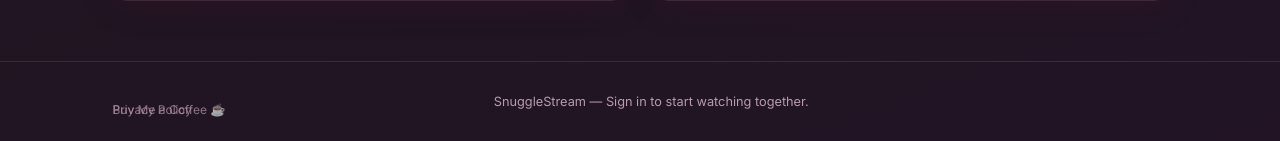
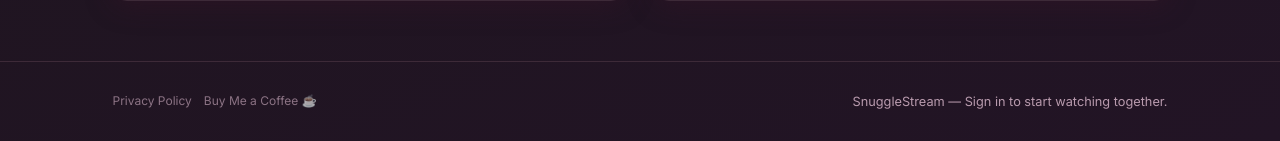
Before and after one commit to CasRepoClone/SnuggleStream, a FastAPI app: page / in a window 1280 px wide. Shown: the part 756-897 px from the top of the page. Run offline with FastAPI, Linux system fonts and the light colour scheme.

Commit message:
styling fix

```diff
--- a/static/css/style.css
+++ b/static/css/style.css
@@ -477,7 +477,7 @@ input:focus, select:focus {
 .footer-row {
     display: flex;
     align-items: center;
-    justify-content: center;
+    justify-content: space-between;
     gap: 1.5rem;
     flex-wrap: wrap;
 }
@@ -487,11 +487,12 @@ input:focus, select:focus {
     font-size: .8rem;
     opacity: .7;
     transition: opacity .2s;
-    position: absolute;
-    left: 1.5rem;
 }
 .footer-link:hover { opacity: 1; }
-.footer-row { position: relative; }
+.footer-row nav {
+    display: flex;
+    gap: .8rem;
+}
 
 /* TOS page */
 .hero-sm { padding: 1.2rem 0; }
--- a/templates/index.html
+++ b/templates/index.html
@@ -48,7 +48,7 @@
         "image": "{{ base_url }}/static/assets/kitty.png"
     }
     </script>
-    <link rel="stylesheet" href="/static/css/style.css?v=7">
+    <link rel="stylesheet" href="/static/css/style.css?v=8">
     <link rel="preconnect" href="https://fonts.googleapis.com">
     <link href="https://fonts.googleapis.com/css2?family=Inter:wght@400;500;600;700&display=swap" rel="stylesheet">
 </head>
--- a/templates/room.html
+++ b/templates/room.html
@@ -13,7 +13,7 @@
     <meta property="og:title" content="Join my SnuggleStream Watch Party!">
     <meta property="og:description" content="Come watch videos together on SnuggleStream — synchronized playback, real-time chat, and more.">
     <meta property="og:image" content="{{ base_url }}/static/assets/kitty.png">
-    <link rel="stylesheet" href="/static/css/style.css?v=7">
+    <link rel="stylesheet" href="/static/css/style.css?v=8">
     <link rel="preconnect" href="https://fonts.googleapis.com">
     <link href="https://fonts.googleapis.com/css2?family=Inter:wght@400;500;600;700&display=swap" rel="stylesheet">
     <script src="https://cdn.jsdelivr.net/npm/hls.js@1/dist/hls.min.js"></script>
--- a/templates/terms.html
+++ b/templates/terms.html
@@ -15,7 +15,7 @@
     <meta property="og:description" content="SnuggleStream privacy policy and terms of service. Learn how we handle your data and your rights.">
     <meta property="og:url" content="{{ base_url }}/terms">
     <meta property="og:image" content="{{ base_url }}/static/assets/kitty.png">
-    <link rel="stylesheet" href="/static/css/style.css?v=5">
+    <link rel="stylesheet" href="/static/css/style.css?v=8">
     <link rel="preconnect" href="https://fonts.googleapis.com">
     <link href="https://fonts.googleapis.com/css2?family=Inter:wght@400;500;600;700&display=swap" rel="stylesheet">
 </head>
```
